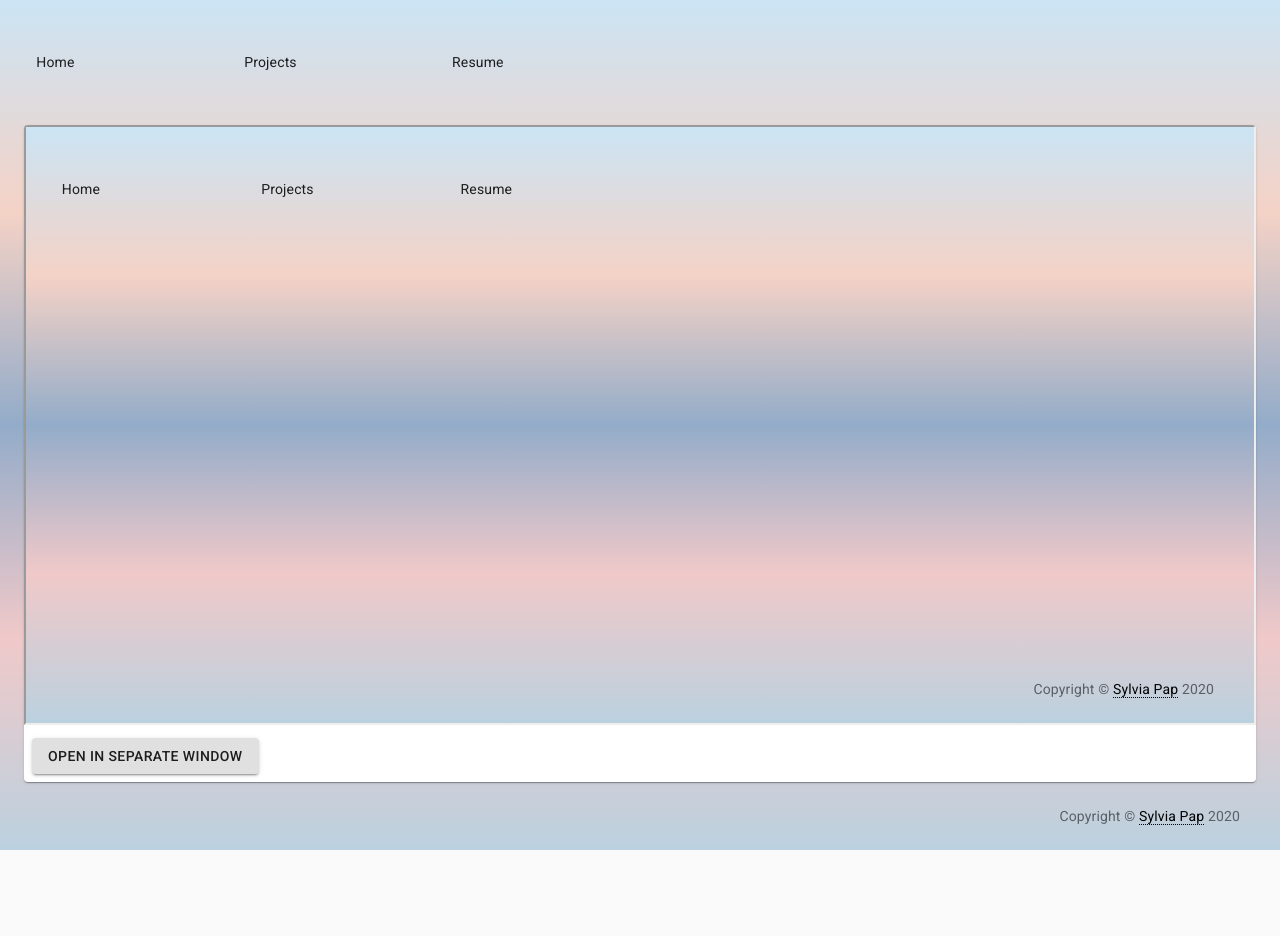
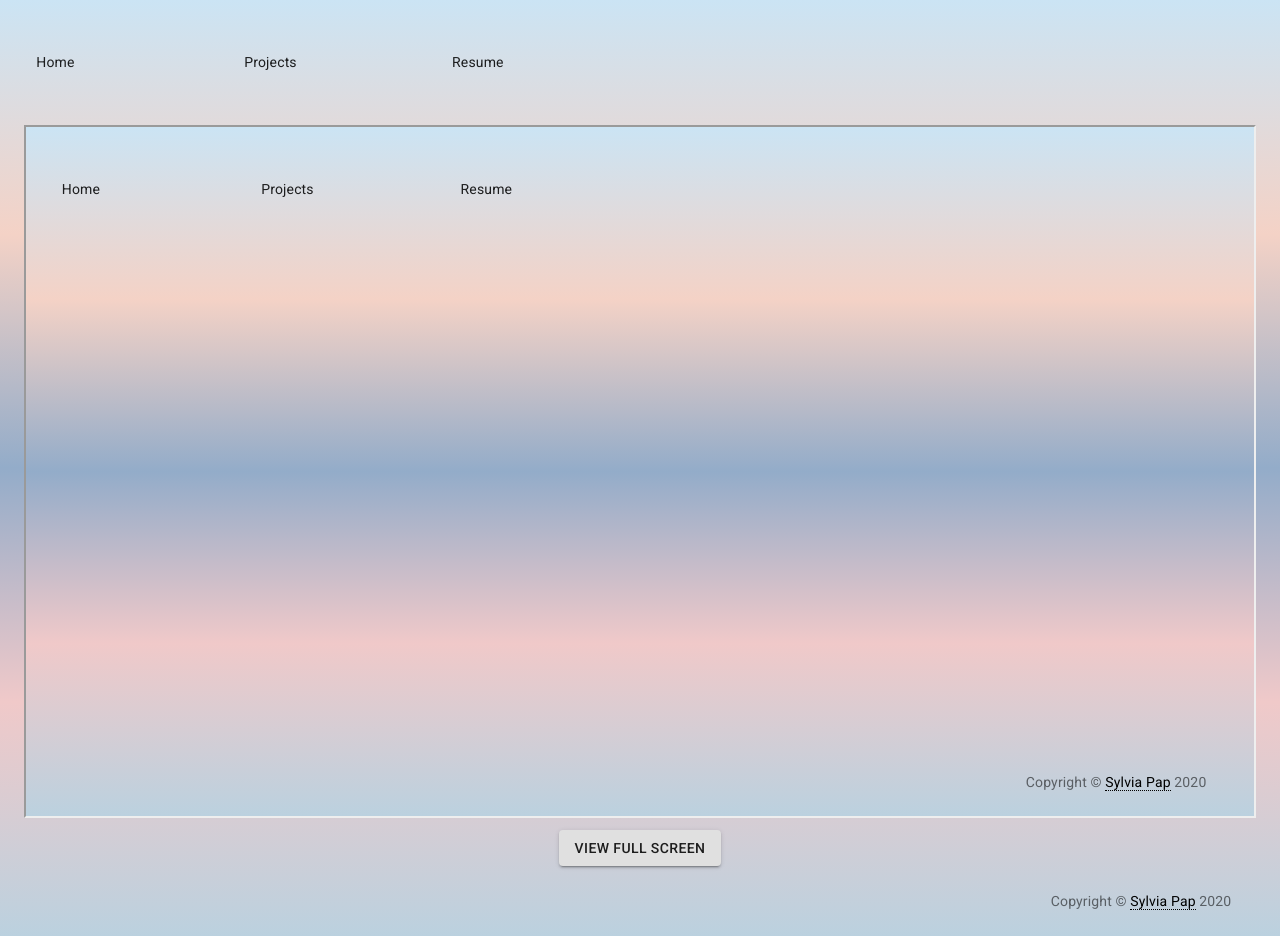
Before and after one commit to sylviapap/personal-site-react, a React (Create React App) app: page /resume in a window 1280 px wide. Before the commit the page ends 850 px from the top, so only its background shows below. Built offline with nearby package versions, Linux system fonts and the light colour scheme.

Commit message:
Redo resume iframe sizing

```diff
--- a/src/App.js
+++ b/src/App.js
@@ -11,23 +11,19 @@ import Box from '@material-ui/core/Box';
 import CssBaseline from '@material-ui/core/CssBaseline';
 import { makeStyles } from '@material-ui/core/styles';
 
-const useStyles = makeStyles((theme) => ({
+const useStyles = makeStyles({
   root: {
     display: 'flex',
     flexDirection: 'column',
     minHeight: '100vh',
     height: "100%"
   },
-  main: {
-    marginTop: theme.spacing(8),
-    marginBottom: theme.spacing(2),
-  },
   footer: {
-    padding: theme.spacing(3, 2),
+    padding: "2%",
     marginTop: 'auto',
     marginLeft: 'auto',
-  },
-}));
+  }
+})
 
 export default function App() {
   const classes = useStyles();
@@ -41,7 +37,6 @@ export default function App() {
         <Route exact path="/" component={Home} />
         <Route path="/projects" component={Projects} />
         <Route path="/resume" component={ResumePage} />
-
         <footer className={classes.footer}>
           <Footer/>
         </footer>
--- a/src/pages/ResumePage.js
+++ b/src/pages/ResumePage.js
@@ -1,13 +1,35 @@
 import React from 'react';
 import { makeStyles } from '@material-ui/core/styles';
-import Card from '@material-ui/core/Card';
+import Container from '@material-ui/core/Container';
 import Button from '@material-ui/core/Button';
 import CardActions from '@material-ui/core/CardActions';
+import Grid from '@material-ui/core/Grid';
+
 
 const useStyles = makeStyles({
   root: {
+    display: "flex",
+    flexDirection: "column",
+    alignItems: "center"
+  },
+  container: {
+    position: "relative",
+    overflow: "hidden",
+    width: "100%",
     height: "100%",
+    paddingTop: "56.25%",
+  },
+  iframe: {
+    position: "absolute",
+    top: 0,
+    left: 0,
+    bottom: 0,
+    right: 0,
     width: "100%",
+    height: "100%",
+  },
+  button: {
+    marginTop: "1%",
   }
 })
 
@@ -15,16 +37,23 @@ export default function ResumePage() {
   const classes = useStyles();
 
   return (
-    <Card className={classes.root}>
-    <iframe
-      src="resume.pdf"
-      width="100%"
-      height="600"
-      title="resume">
-    </iframe>
-    <CardActions>
-      <Button href="resume.pdf" variant="contained" color="inherit">Open in separate window</Button>
-    </CardActions>
-    </Card>
+    <div className={classes.root}>
+    <Container className={classes.container}>
+      <iframe
+        src="resume.pdf"
+        title="resume"
+        className={classes.iframe}
+        >
+      </iframe>
+    </Container>
+      <Button
+        href="resume.pdf"
+        variant="contained"
+        color="inherit"
+        className={classes.button}
+        >
+        View Full Screen
+      </Button>
+    </div>
   );
 }
```
Lines whose indentation alone changed are shown as unchanged.
